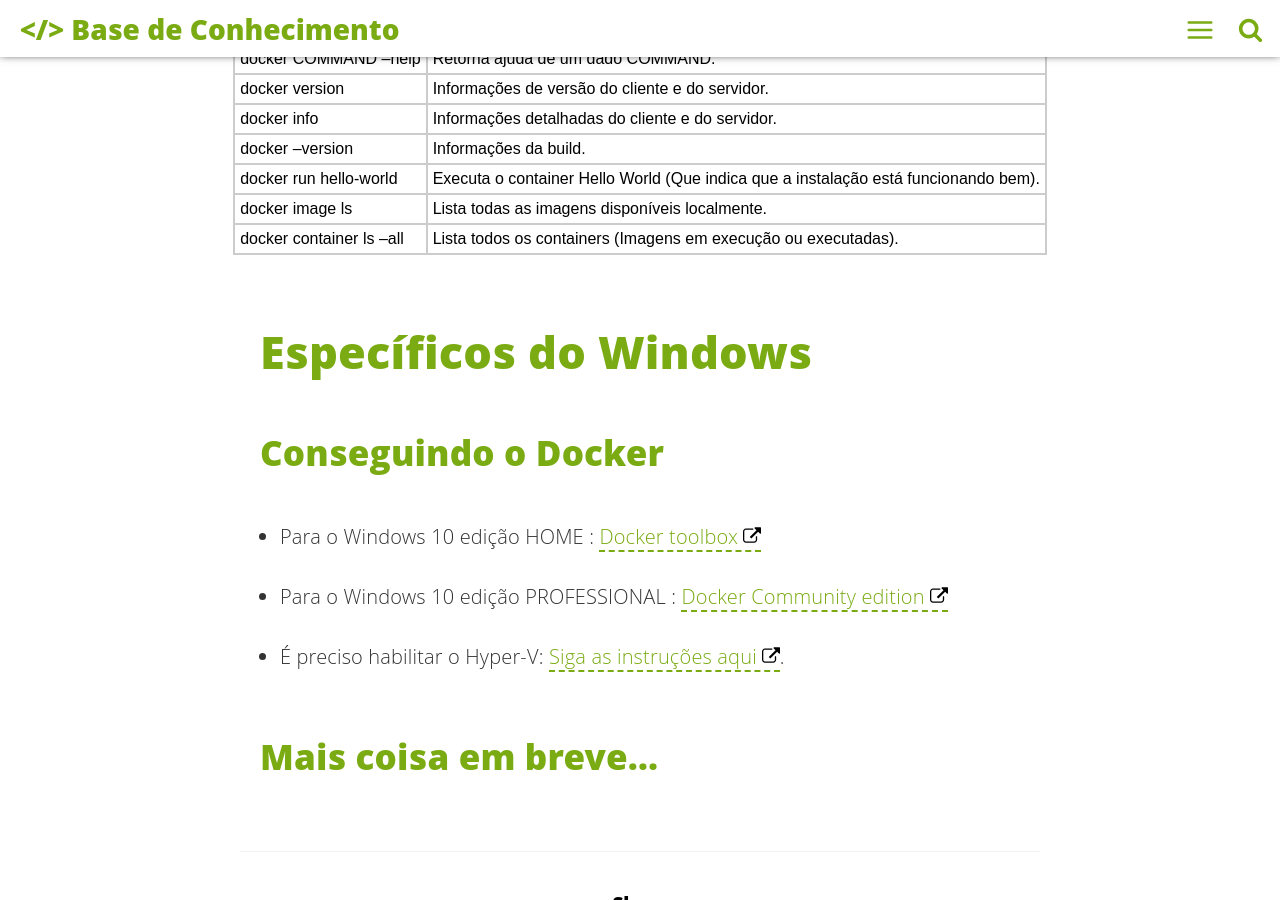
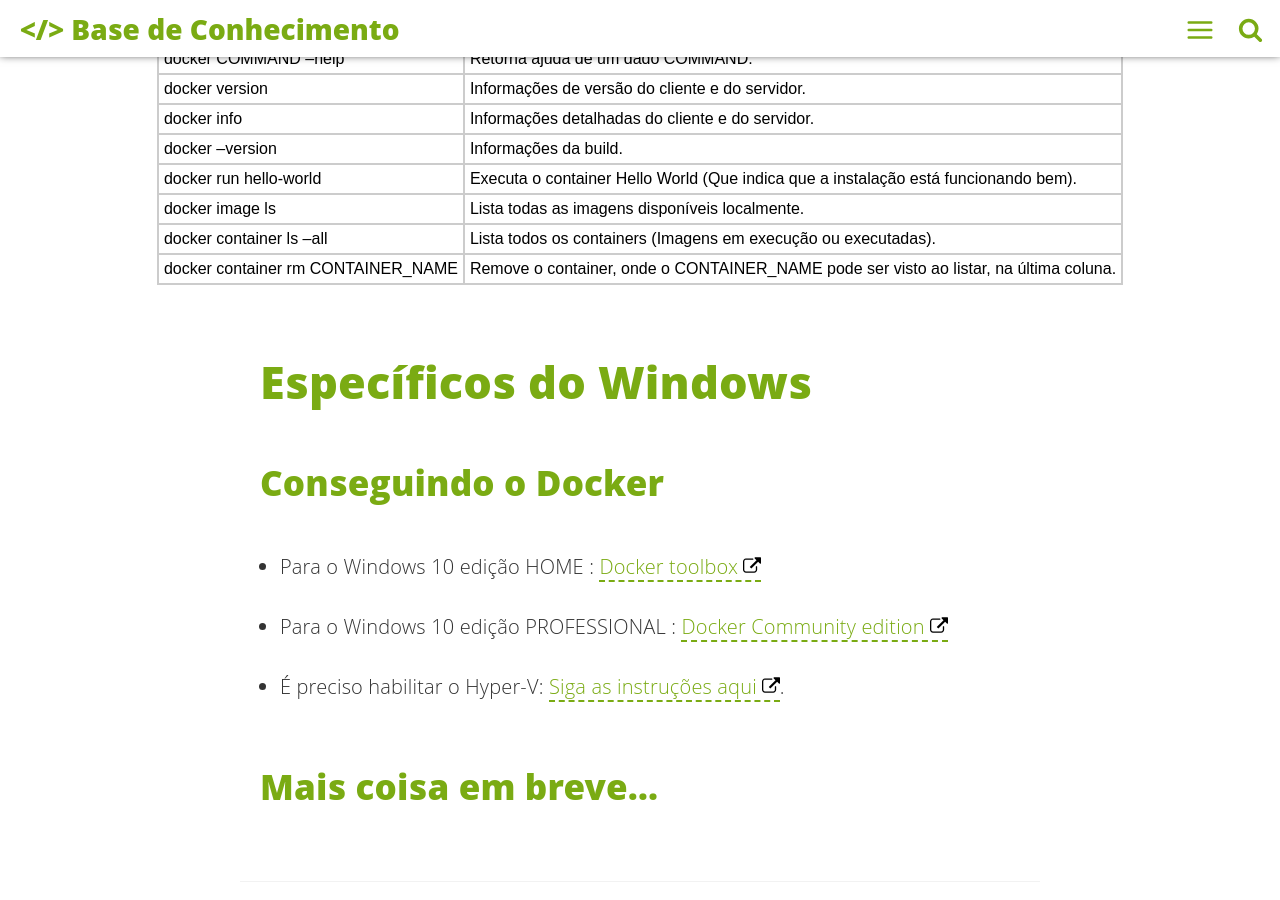
Before and after one commit to IFPB-PRPIPG/IFPB-PRPIPG.github.io, a Jekyll site: the page built from _posts/2018-04-24-docker-visao-geral.md, in a window 1280 px wide and 900 px high, scrolled down 943 px. Built offline with Jekyll 4.4.1, drawn with Linux system fonts in a browser that asks for light colours; comment, search, counter and statistics services are not loaded.

Commit message:
Como remover container

```diff
--- a/_posts/2018-04-24-docker-visao-geral.md
+++ b/_posts/2018-04-24-docker-visao-geral.md
@@ -33,6 +33,8 @@ comments: true
 | docker run hello-world | Executa o container Hello World (Que indica que a instalação está funcionando bem).
 | docker image ls | Lista todas as imagens disponíveis localmente.
 | docker container ls --all | Lista todos os containers (Imagens em execução ou executadas).
+| docker container rm CONTAINER_NAME | Remove o container, onde o CONTAINER_NAME pode ser visto ao listar, na última coluna.
+
 
 # Específicos do Windows
 ## Conseguindo o Docker
```
